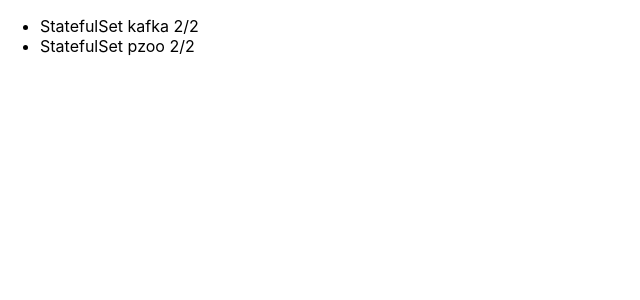
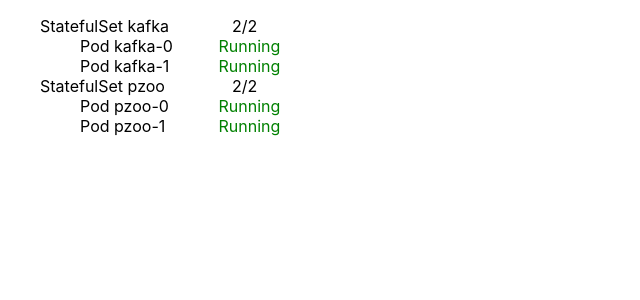
Before and after one commit to chookapp/kubview, a React (Create React App) app: page / in a window 1280 px wide. Shown: the top 300 px of the page, without its empty margins (0-640 px from the left). Built offline with nearby package versions, Linux system fonts and the light colour scheme.

Commit message:
[master] working
Branch: [master]

```diff
--- a/src/MainScreen.js
+++ b/src/MainScreen.js
@@ -1,16 +1,21 @@
 import React from 'react';
 import k8sproxy from './k8sproxy_mock.js';
 
+import "./style.css"
+
 function ItemStatus(props) {
+    let color = "black"
+    const status = props.item.status
+    if(status === "Running")
+        color = "green"
     return (
-    //<div style={{display: "inline-block;"}}>{props.item.status}</div>
-    <span>{props.item.status}</span>
+    <div style={{display: "inline-block", width: "100px", color: color}}>{status}</div>
     );
 }
 
 function ItemName(props) {
     return (
-    <span>{props.item.name}</span>
+    <div style={{display: "inline-block", width: "100px"}}>{props.item.name}</div>
     );
 }
 
@@ -27,7 +32,7 @@ function Pod(props) {
 function StatefullSet(props) {
     const ss = props.ss;
     const pods = ss.pods.map((pod) =>
-    <li><Pod pod={pod}/></li>
+    <li key={pod.id}><Pod pod={pod}/></li>
     );
     return (
       <div> {ss.kind} <ItemName item={ss}/> <ItemStatus item={ss}/>
@@ -87,7 +92,7 @@ class MainScreen extends React.Component {
 
             if (newItem.kind === "Pod") {
                 newItem.node = item.spec.nodeName
-                newItem.ownerId = item.metadata.ownerReferences.uid
+                newItem.ownerId = item.metadata.ownerReferences[0].uid
                 newItem.vols = []
                 for (let vol of item.spec.volumes) {
                     if ("persistentVolumeClaim" in vol) {
@@ -148,7 +153,7 @@ class MainScreen extends React.Component {
         //     </h2>
         // );
         return(
-            <ul>{statefullsetes.map((ss) => <li><StatefullSet ss={ss}/></li>)}</ul>
+            <ul>{statefullsetes.map((ss) => <li key={ss.id}><StatefullSet ss={ss}/></li>)}</ul>
         );
     }
 }
--- /dev/null
+++ b/src/style.css
@@ -0,0 +1,3 @@
+ul {
+    list-style-type: none;
+}
```
